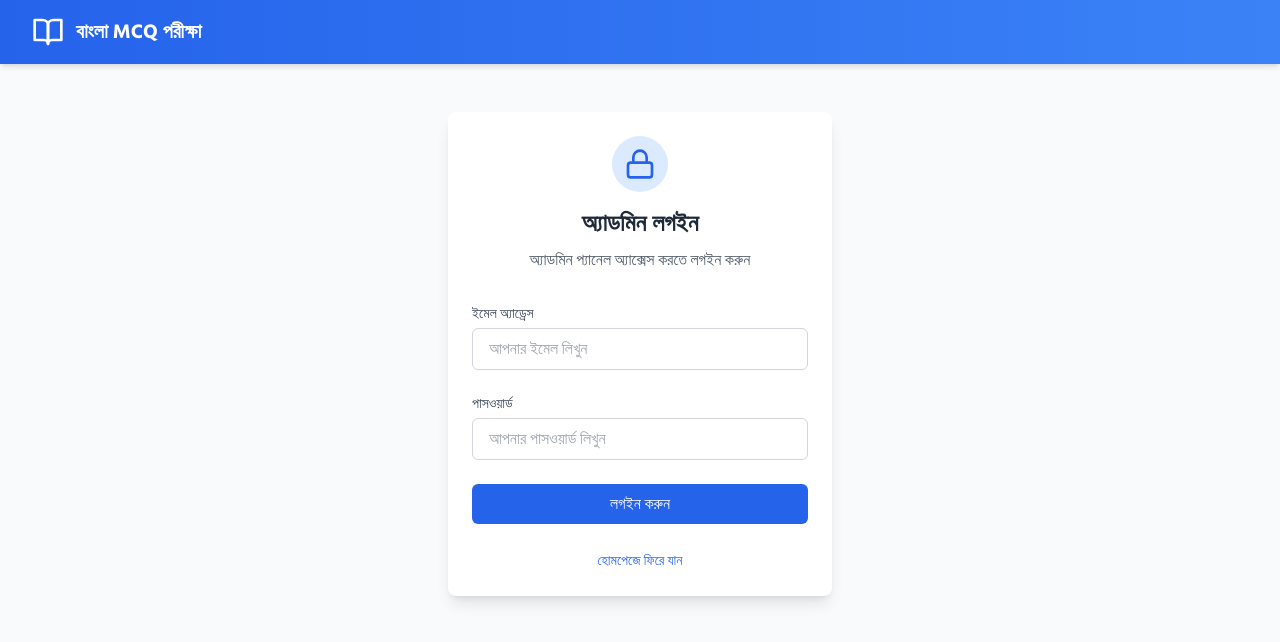
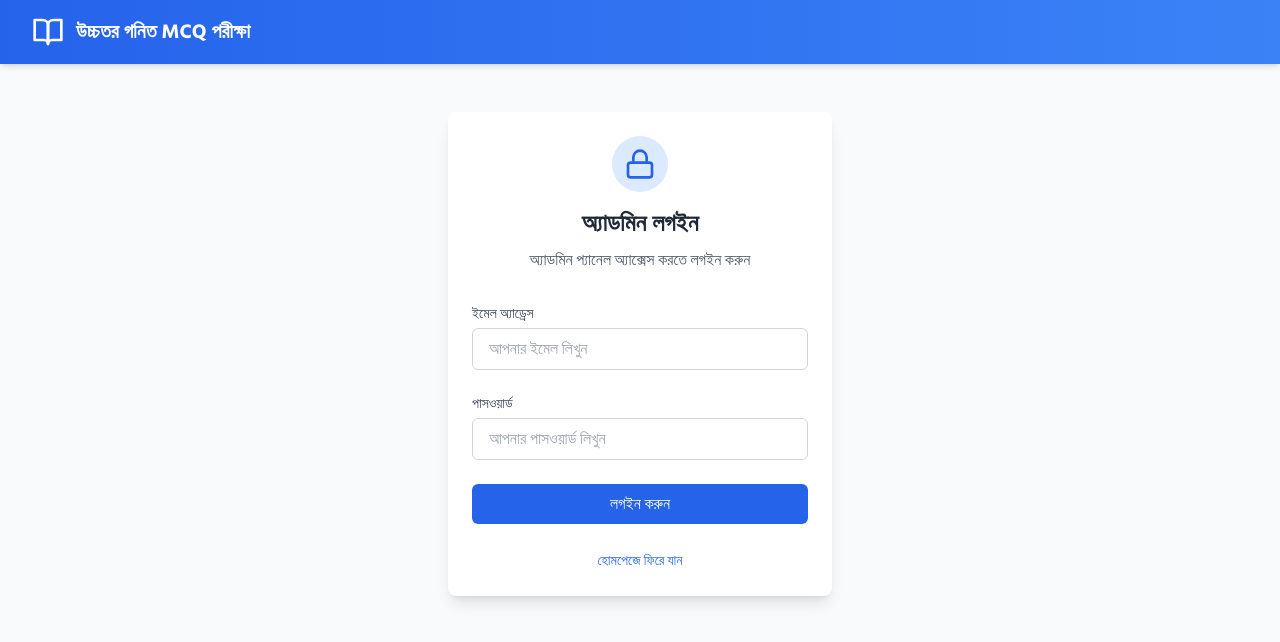
Before and after one commit to Aditto372005/MCQ, a React (Vite) app: page /login in a window 1280 px wide. Shown: the top 642 px of the page. Built offline with nearby package versions, Linux system fonts and the light colour scheme; no server answers.

Commit message:
Update Header.tsx

```diff
--- a/src/components/Header.tsx
+++ b/src/components/Header.tsx
@@ -10,7 +10,7 @@ interface HeaderProps {
 }
 
 const Header: React.FC<HeaderProps> = ({
-  title = "বাংলা MCQ পরীক্ষা",
+  title = "উচ্চতর গনিত MCQ পরীক্ষা",
   showLogo = true,
   isAdmin = false,
   onLogout
```
